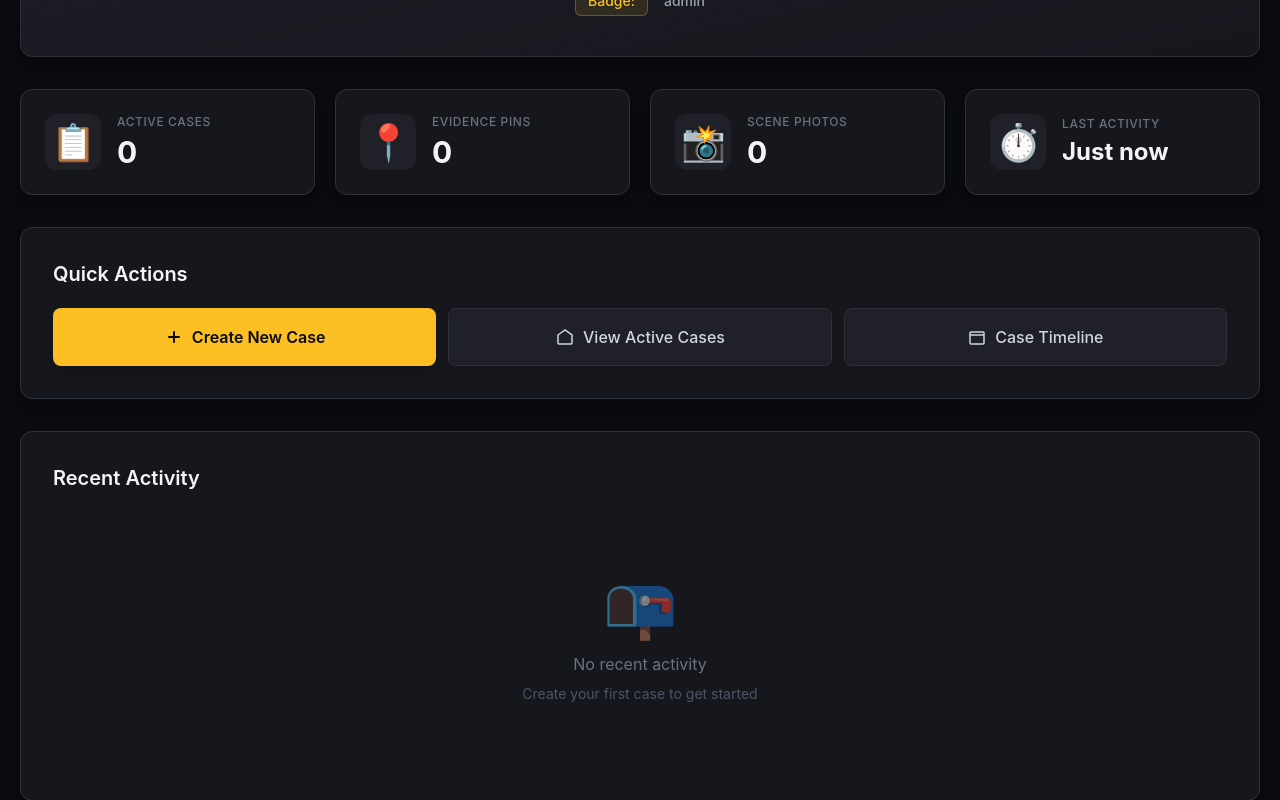
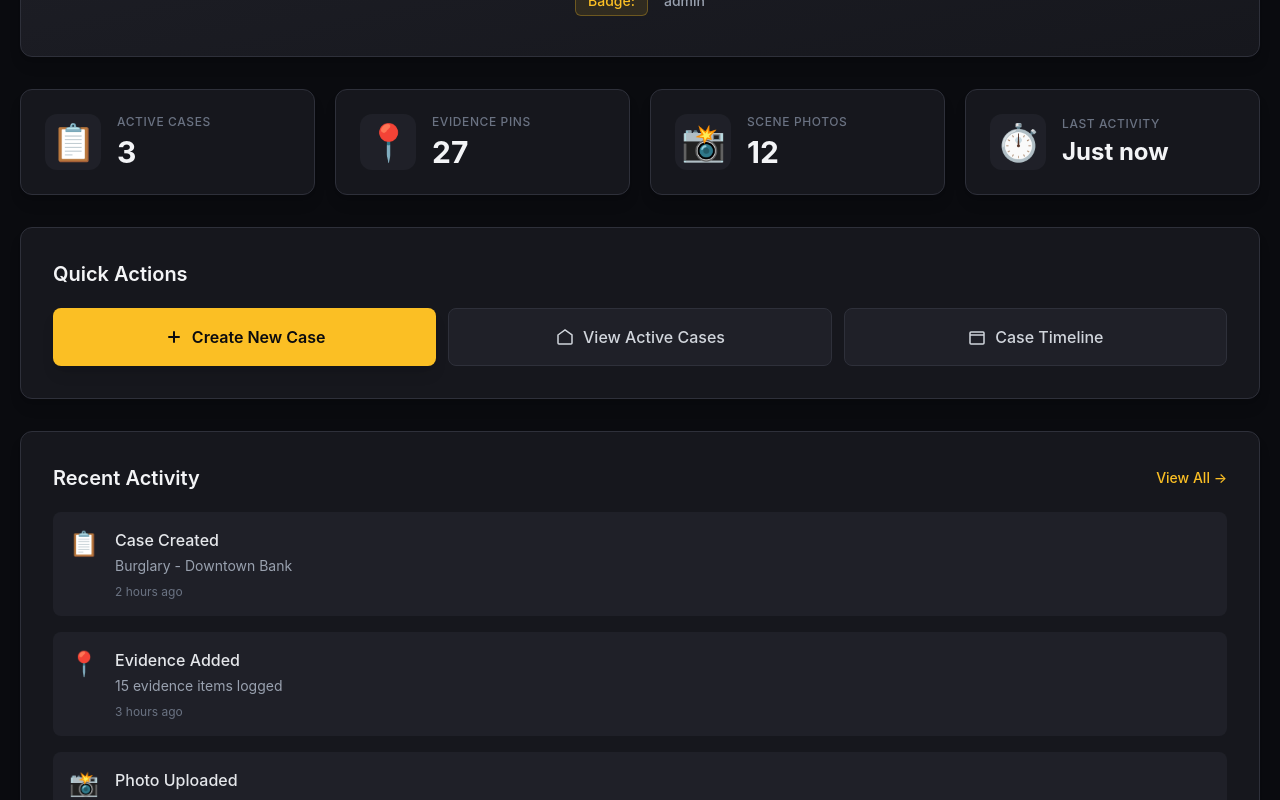
Before and after one commit to Matteriegray/imageTracker, a React app in the folder frontend/: page /dashboard in a window 1280 px wide. Shown: the part 320-1120 px from the top of the page. Built offline with nearby package versions, Linux system fonts and the light colour scheme; sample sign-in values are in the browser's storage; the HTML template or start-up script is replaced by a standard one.

Commit message:
dashboard

```diff
--- a/frontend/src/pages/Dashboard.jsx
+++ b/frontend/src/pages/Dashboard.jsx
@@ -1,7 +1,9 @@
 import { useAuth } from '../contexts/AuthContext';
+import { useNavigate } from 'react-router-dom';
 
 const Dashboard = () => {
   const { currentUser } = useAuth();
+  const navigate = useNavigate();
 
   return (
     <div className="py-10 px-5 max-w-7xl mx-auto">
@@ -24,7 +26,10 @@ const Dashboard = () => {
       {/* Stats Grid */}
       <div className="grid grid-cols-1 sm:grid-cols-2 lg:grid-cols-4 gap-5 mb-8">
         {/* Active Cases */}
-        <div className="bg-[#16171d] border border-[#2e303a] rounded-xl p-6 flex items-center gap-4 hover:border-[#fbbf24]/30 hover:-translate-y-1 transition-all duration-200 shadow-lg cursor-pointer group">
+        <div
+          onClick={() => navigate('/cases')}
+          className="bg-[#16171d] border border-[#2e303a] rounded-xl p-6 flex items-center gap-4 hover:border-[#fbbf24]/30 hover:-translate-y-1 transition-all duration-200 shadow-lg cursor-pointer group"
+        >
           <div className="text-4xl flex items-center justify-center w-14 h-14 bg-[#1f2028] rounded-xl group-hover:scale-110 transition-transform">
             📋
           </div>
@@ -32,7 +37,7 @@ const Dashboard = () => {
             <h3 className="text-xs uppercase tracking-wider text-gray-500 font-medium mb-1">
               Active Cases
             </h3>
-            <p className="text-3xl font-bold text-gray-100">0</p>
+            <p className="text-3xl font-bold text-gray-100">3</p>
           </div>
         </div>
 
@@ -45,7 +50,7 @@ const Dashboard = () => {
             <h3 className="text-xs uppercase tracking-wider text-gray-500 font-medium mb-1">
               Evidence Pins
             </h3>
-            <p className="text-3xl font-bold text-gray-100">0</p>
+            <p className="text-3xl font-bold text-gray-100">27</p>
           </div>
         </div>
 
@@ -58,12 +63,15 @@ const Dashboard = () => {
             <h3 className="text-xs uppercase tracking-wider text-gray-500 font-medium mb-1">
               Scene Photos
             </h3>
-            <p className="text-3xl font-bold text-gray-100">0</p>
+            <p className="text-3xl font-bold text-gray-100">12</p>
           </div>
         </div>
 
         {/* Last Activity */}
-        <div className="bg-[#16171d] border border-[#2e303a] rounded-xl p-6 flex items-center gap-4 hover:border-[#fbbf24]/30 hover:-translate-y-1 transition-all duration-200 shadow-lg cursor-pointer group">
+        <div
+          onClick={() => navigate('/timeline')}
+          className="bg-[#16171d] border border-[#2e303a] rounded-xl p-6 flex items-center gap-4 hover:border-[#fbbf24]/30 hover:-translate-y-1 transition-all duration-200 shadow-lg cursor-pointer group"
+        >
           <div className="text-4xl flex items-center justify-center w-14 h-14 bg-[#1f2028] rounded-xl group-hover:scale-110 transition-transform">
             ⏱️
           </div>
@@ -80,19 +88,28 @@ const Dashboard = () => {
       <div className="bg-[#16171d] border border-[#2e303a] rounded-xl p-8 mb-8 shadow-lg">
         <h2 className="text-xl font-semibold text-gray-100 mb-5">Quick Actions</h2>
         <div className="grid grid-cols-1 md:grid-cols-3 gap-3">
-          <button className="flex items-center justify-center gap-2 py-4 px-5 bg-[#fbbf24] hover:bg-[#f59e0b] text-[#0a0b0f] font-semibold rounded-lg transition-all duration-200 hover:-translate-y-1 shadow-lg hover:shadow-[#fbbf24]/30">
+          <button
+            onClick={() => navigate('/cases/new')}
+            className="flex items-center justify-center gap-2 py-4 px-5 bg-[#fbbf24] hover:bg-[#f59e0b] text-[#0a0b0f] font-semibold rounded-lg transition-all duration-200 hover:-translate-y-1 shadow-lg hover:shadow-[#fbbf24]/30"
+          >
             <svg width="20" height="20" viewBox="0 0 20 20" fill="none">
               <path d="M10 5V15M5 10H15" stroke="currentColor" strokeWidth="2" strokeLinecap="round"/>
             </svg>
             Create New Case
           </button>
-          <button className="flex items-center justify-center gap-2 py-4 px-5 bg-[#1f2028] hover:bg-[#2e303a] text-gray-300 font-medium rounded-lg transition-all duration-200 border border-[#2e303a] hover:border-[#fbbf24]/30 hover:-translate-y-1">
+          <button
+            onClick={() => navigate('/cases')}
+            className="flex items-center justify-center gap-2 py-4 px-5 bg-[#1f2028] hover:bg-[#2e303a] text-gray-300 font-medium rounded-lg transition-all duration-200 border border-[#2e303a] hover:border-[#fbbf24]/30 hover:-translate-y-1"
+          >
             <svg width="20" height="20" viewBox="0 0 20 20" fill="none">
               <path d="M3 8L10 3L17 8V16C17 16.5523 16.5523 17 16 17H4C3.44772 17 3 16.5523 3 16V8Z" stroke="currentColor" strokeWidth="1.5"/>
             </svg>
             View Active Cases
           </button>
-          <button className="flex items-center justify-center gap-2 py-4 px-5 bg-[#1f2028] hover:bg-[#2e303a] text-gray-300 font-medium rounded-lg transition-all duration-200 border border-[#2e303a] hover:border-[#fbbf24]/30 hover:-translate-y-1">
+          <button
+            onClick={() => navigate('/timeline')}
+            className="flex items-center justify-center gap-2 py-4 px-5 bg-[#1f2028] hover:bg-[#2e303a] text-gray-300 font-medium rounded-lg transition-all duration-200 border border-[#2e303a] hover:border-[#fbbf24]/30 hover:-translate-y-1"
+          >
             <svg width="20" height="20" viewBox="0 0 20 20" fill="none">
               <rect x="3" y="5" width="14" height="12" rx="1" stroke="currentColor" strokeWidth="1.5"/>
               <path d="M3 8H17" stroke="currentColor" strokeWidth="1.5"/>
@@ -104,11 +121,43 @@ const Dashboard = () => {
 
       {/* Recent Activity */}
       <div className="bg-[#16171d] border border-[#2e303a] rounded-xl p-8 shadow-lg">
-        <h2 className="text-xl font-semibold text-gray-100 mb-5">Recent Activity</h2>
-        <div className="text-center py-16">
-          <div className="text-6xl mb-4 opacity-50">📭</div>
-          <p className="text-gray-500 mb-2">No recent activity</p>
-          <p className="text-sm text-gray-600">Create your first case to get started</p>
+        <div className="flex items-center justify-between mb-5">
+          <h2 className="text-xl font-semibold text-gray-100">Recent Activity</h2>
+          <button
+            onClick={() => navigate('/timeline')}
+            className="text-sm text-[#fbbf24] hover:text-[#f59e0b] font-medium"
+          >
+            View All →
+          </button>
+        </div>
+
+        <div className="space-y-4">
+          <div className="flex items-start gap-4 p-4 bg-[#1f2028] rounded-lg">
+            <div className="text-2xl">📋</div>
+            <div className="flex-1">
+              <p className="text-gray-200 font-medium mb-1">Case Created</p>
+              <p className="text-sm text-gray-400">Burglary - Downtown Bank</p>
+              <p className="text-xs text-gray-500 mt-2">2 hours ago</p>
+            </div>
+          </div>
+
+          <div className="flex items-start gap-4 p-4 bg-[#1f2028] rounded-lg">
+            <div className="text-2xl">📍</div>
+            <div className="flex-1">
+              <p className="text-gray-200 font-medium mb-1">Evidence Added</p>
+              <p className="text-sm text-gray-400">15 evidence items logged</p>
+              <p className="text-xs text-gray-500 mt-2">3 hours ago</p>
+            </div>
+          </div>
+
+          <div className="flex items-start gap-4 p-4 bg-[#1f2028] rounded-lg">
+            <div className="text-2xl">📸</div>
+            <div className="flex-1">
+              <p className="text-gray-200 font-medium mb-1">Photo Uploaded</p>
+              <p className="text-sm text-gray-400">Scene panoramic view</p>
+              <p className="text-xs text-gray-500 mt-2">4 hours ago</p>
+            </div>
+          </div>
         </div>
       </div>
     </div>
```
